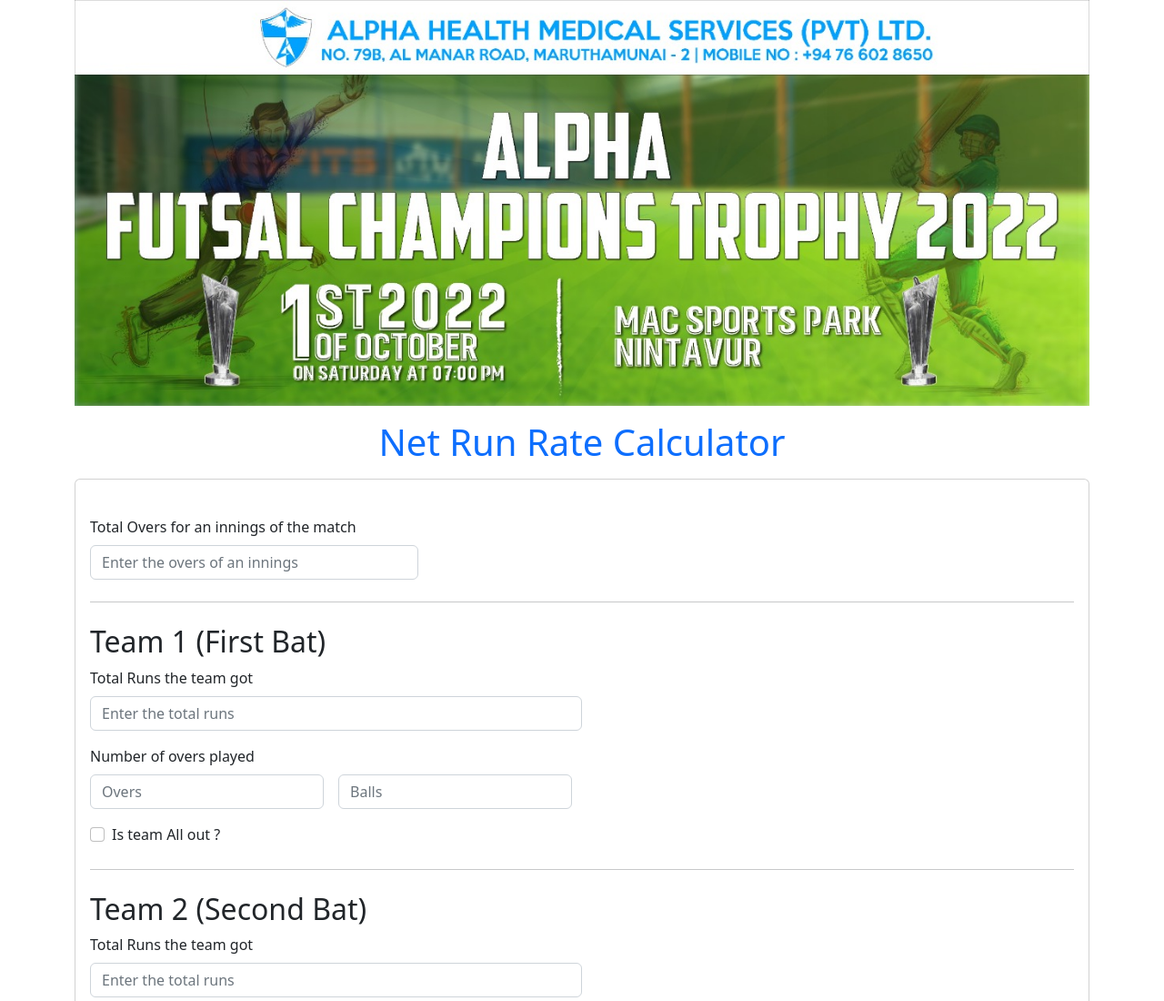
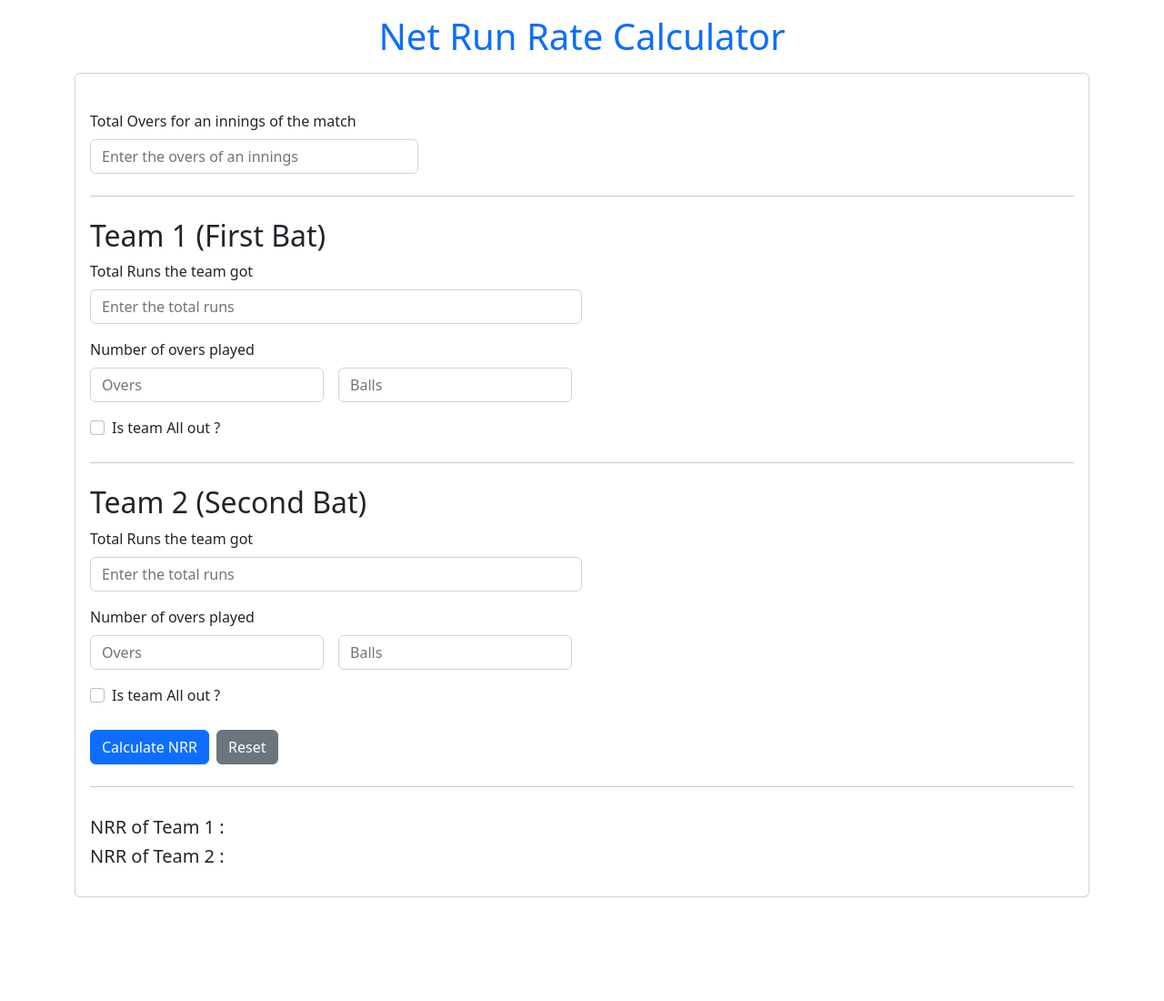
Before and after one commit to Hamees93/NRR, a plain HTML site: page index.html in a window 1280 px wide. Shown: the top 1100 px of the page at 91% size. After the commit the page ends 1002 px from the top, so only its background shows below. Drawn offline with nearby package versions, Linux system fonts and the light colour scheme.

Commit message:
remove the banner image

```diff
--- a/index.html
+++ b/index.html
@@ -18,9 +18,6 @@
     </style>
   </head>
   <body>
-    <section class="container-lg d-flex justify-content-center">
-      <img src="./images/banner.jpeg" alt="" width="100%" />
-    </section>
     <section>
       <div class="container-lg py-3">
         <h1 class="text-primary text-bold mb-3 text-center">
```
Also changed, not shown: images/banner.jpeg (deleted).
